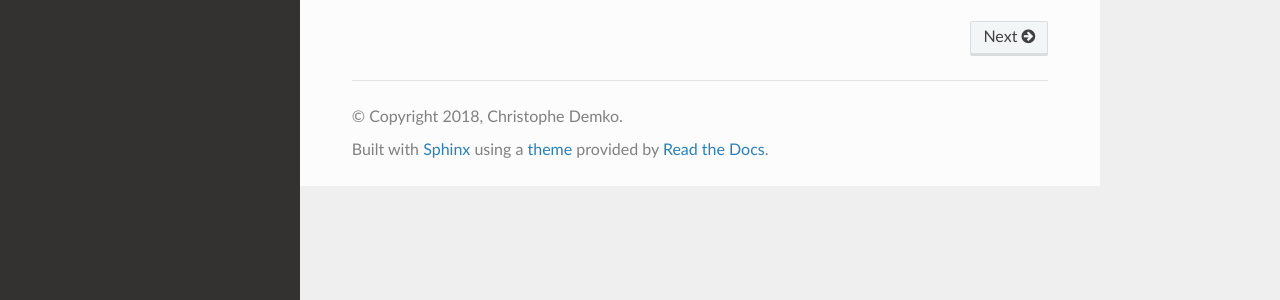
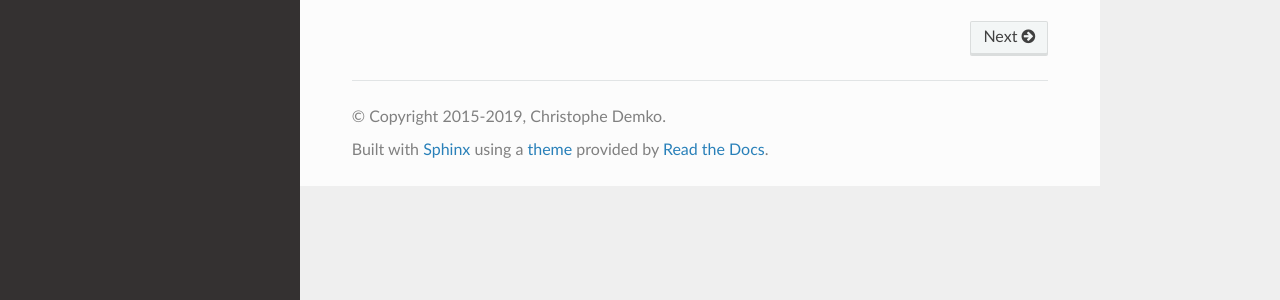
Before and after one commit to chdemko/pandoc-numbering, a Sphinx documentation site: the page built from docs/index.rst, in a window 1280 px wide. Shown: the part 403-703 px from the top of the page. Built offline with Sphinx 7.4.7 and the Read the Docs theme 2.0.0, drawn with Linux system fonts in a browser that asks for light colours.

Commit message:
Update year

```diff
--- a/docs/conf.py
+++ b/docs/conf.py
@@ -25,7 +25,7 @@ on_rtd = os.environ.get('READTHEDOCS', None) == 'True'
 # -- Project information -----------------------------------------------------
 
 project = 'pandoc-numbering'
-copyright = '2018, Christophe Demko'
+copyright = '2015-2019, Christophe Demko'
 author = 'Christophe Demko'
 
 # The short X.Y version
```
Also changed, not shown: 1 other file.
